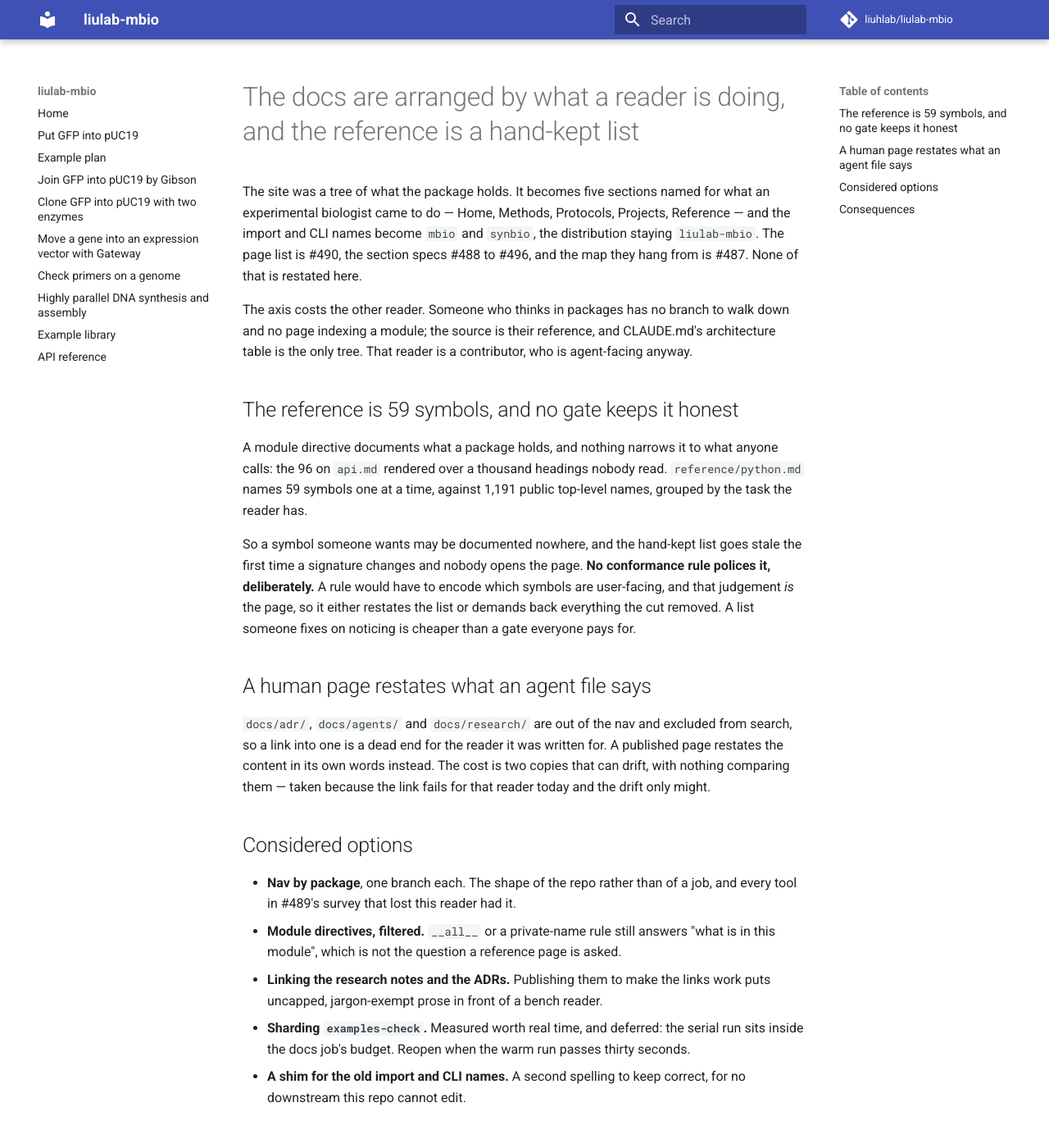
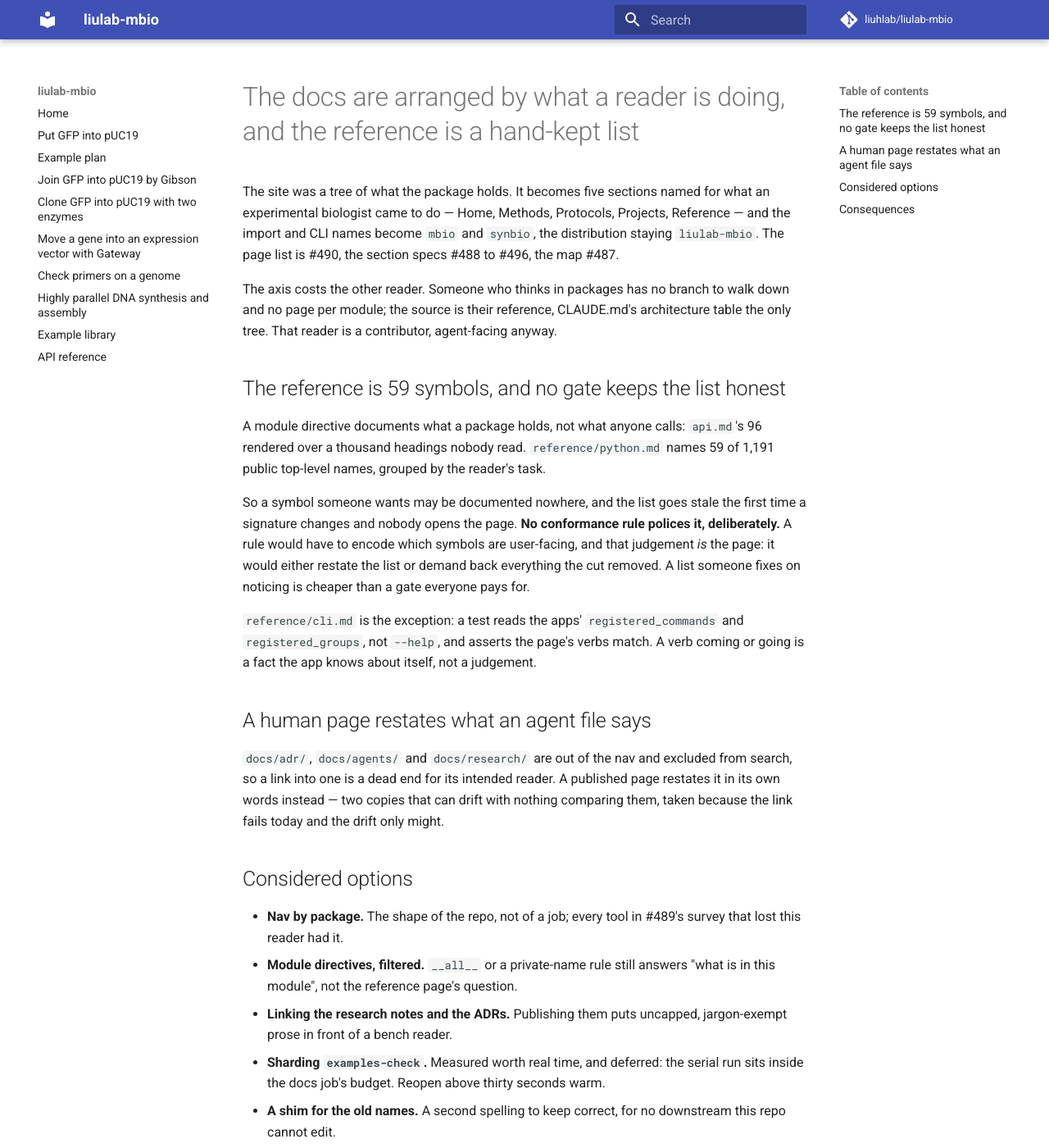
Before and after one commit to liuhlab/liulab-mbio, an MkDocs documentation site: the page built from docs/adr/0021-docs-by-reader-intent.md, in a window 1280 px wide and 1400 px high. Shown: the whole window at 82% size. Built offline with MkDocs 1.6.1 and Material for MkDocs 9.7.7, drawn with Linux system fonts in a browser that asks for light colours; comment, search, counter and statistics services are not loaded; some of the changed text lies outside the part shown.

Commit message:
Fold five later decisions into ADR 0021
The glossary page is dropped, so six pages carry no corpus, not seven.
`reference/cli.md` now has a test, so the no-gate claim narrows to the
symbol list and says why the two pages differ. The CLI gaining design
verbs for barcodes and primers and an `--out` on codon-optimize is a
consequence of the reader-intent axis and is recorded as one.

Co-Authored-By: Claude Opus 5 <noreply@anthropic.com>

```diff
--- a/docs/adr/0021-docs-by-reader-intent.md
+++ b/docs/adr/0021-docs-by-reader-intent.md
@@ -8,49 +8,54 @@ search:
 The site was a tree of what the package holds. It becomes five sections named for what an
 experimental biologist came to do — Home, Methods, Protocols, Projects, Reference — and the
 import and CLI names become `mbio` and `synbio`, the distribution staying `liulab-mbio`. The page
-list is #490, the section specs #488 to #496, and the map they hang from is #487. None of that is
-restated here.
+list is #490, the section specs #488 to #496, the map #487.
 
 The axis costs the other reader. Someone who thinks in packages has no branch to walk down and no
-page indexing a module; the source is their reference, and CLAUDE.md's architecture table is the
-only tree. That reader is a contributor, who is agent-facing anyway.
+page per module; the source is their reference, CLAUDE.md's architecture table the only
+tree. That reader is a contributor, agent-facing anyway.
 
-## The reference is 59 symbols, and no gate keeps it honest
+## The reference is 59 symbols, and no gate keeps the list honest
 
-A module directive documents what a package holds, and nothing narrows it to what anyone calls:
-the 96 on `api.md` rendered over a thousand headings nobody read. `reference/python.md` names 59
-symbols one at a time, against 1,191 public top-level names, grouped by the task the reader has.
+A module directive documents what a package holds, not what anyone calls: `api.md`'s 96
+rendered over a thousand headings nobody read. `reference/python.md` names 59 of 1,191 public
+top-level names, grouped by the reader's task.
 
-So a symbol someone wants may be documented nowhere, and the hand-kept list goes stale the first
-time a signature changes and nobody opens the page. **No conformance rule polices it,
-deliberately.** A rule would have to encode which symbols are user-facing, and that judgement
-*is* the page, so it either restates the list or demands back everything the cut removed. A list
-someone fixes on noticing is cheaper than a gate everyone pays for.
+So a symbol someone wants may be documented nowhere, and the list goes stale the first time a
+signature changes and nobody opens the page. **No conformance rule polices it, deliberately.** A
+rule would have to encode which symbols are user-facing, and that judgement *is* the page: it
+would either restate the list or demand back everything the cut removed. A list someone fixes on
+noticing is cheaper than a gate everyone pays for.
+
+`reference/cli.md` is the exception: a test reads the apps' `registered_commands` and
+`registered_groups`, not `--help`, and asserts the page's verbs match. A verb coming or going is
+a fact the app knows about itself, not a judgement.
 
 ## A human page restates what an agent file says
 
 `docs/adr/`, `docs/agents/` and `docs/research/` are out of the nav and excluded from search, so
-a link into one is a dead end for the reader it was written for. A published page restates the
-content in its own words instead. The cost is two copies that can drift, with nothing comparing
-them — taken because the link fails for that reader today and the drift only might.
+a link into one is a dead end for its intended reader. A published page restates it in
+its own words instead — two copies that can drift with nothing comparing them, taken because the
+link fails today and the drift only might.
 
 ## Considered options
 
-- **Nav by package**, one branch each. The shape of the repo rather than of a job, and every tool
-  in #489's survey that lost this reader had it.
+- **Nav by package.** The shape of the repo, not of a job; every tool in #489's survey that lost
+  this reader had it.
 - **Module directives, filtered.** `__all__` or a private-name rule still answers "what is in
-  this module", which is not the question a reference page is asked.
-- **Linking the research notes and the ADRs.** Publishing them to make the links work puts
-  uncapped, jargon-exempt prose in front of a bench reader.
+  this module", not the reference page's question.
+- **Linking the research notes and the ADRs.** Publishing them puts uncapped,
+  jargon-exempt prose in front of a bench reader.
 - **Sharding `examples-check`.** Measured worth real time, and deferred: the serial run sits
-  inside the docs job's budget. Reopen when the warm run passes thirty seconds.
-- **A shim for the old import and CLI names.** A second spelling to keep correct, for no
+  inside the docs job's budget. Reopen above thirty seconds warm.
+- **A shim for the old names.** A second spelling to keep correct, for no
   downstream this repo cannot edit.
 
 ## Consequences
 
 Every page showing what a command printed is backed by a generated, committed corpus, so no page
-can claim a number the package stopped printing; seven pages show no output and carry none. The
-rename lands as one pull request with no alias period. Its trap: conformance rule 14 reads its
-import names from `[tool.liulab.must-not-import]` and goes silently vacuous rather than red if
-the key and the directory move apart. #494 holds the sweep and its guards.
+can claim a number the package stopped printing; six show no output and carry none. The axis
+changed the package, not the reverse: barcodes and primers gain a design verb and codon-optimize
+an `--out`, three Methods pages otherwise showing no command that writes a file. The rename lands
+as one pull request, no alias period. Its trap: conformance rule 14 reads its import
+names from `[tool.liulab.must-not-import]` and goes silently vacuous, not red, if the key and the
+directory move apart. #494 holds the sweep and its guards.
```
